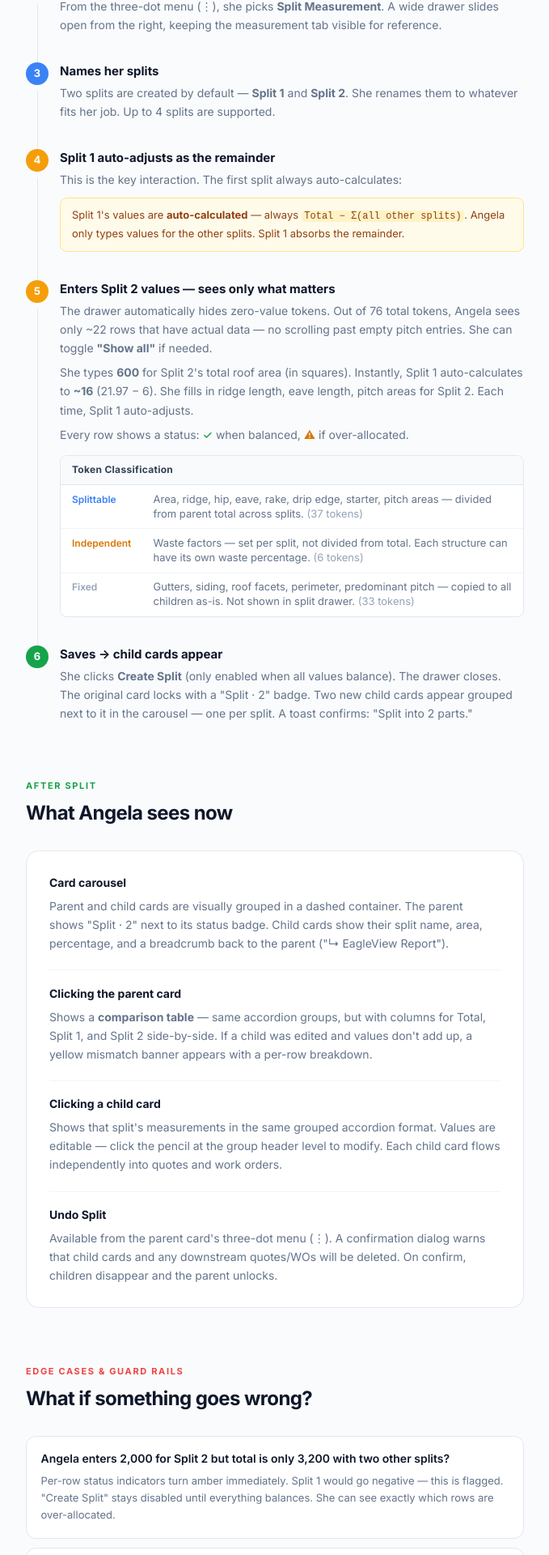
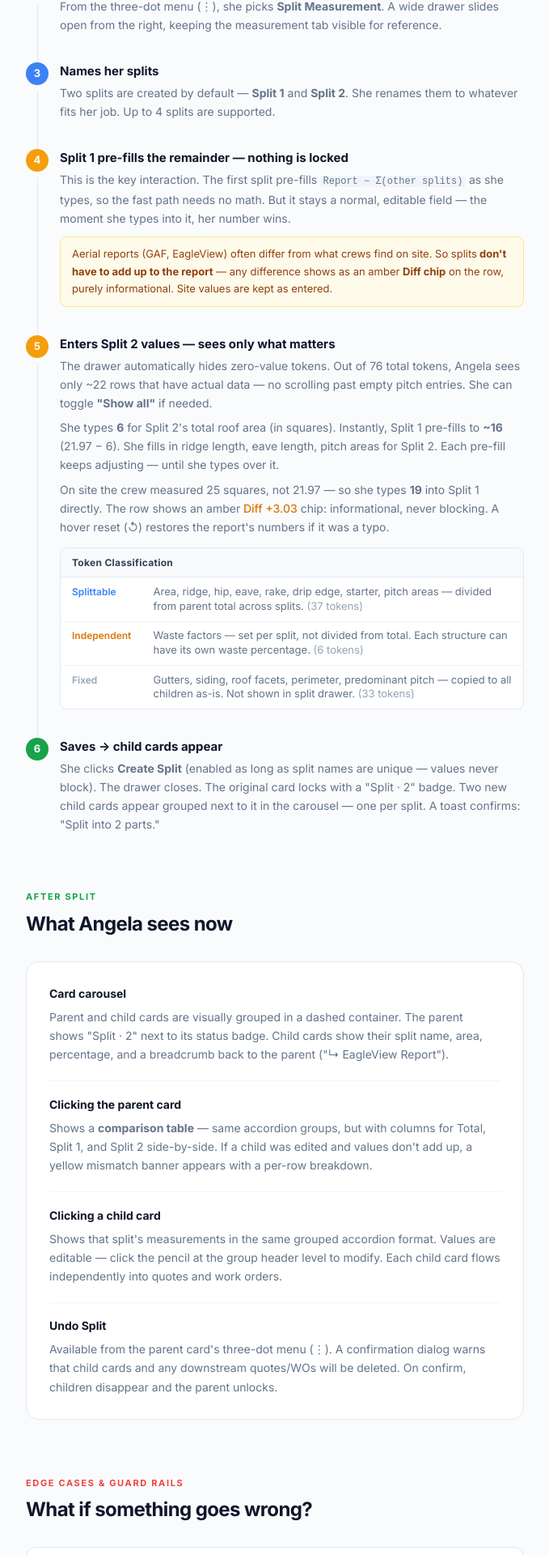
Before and after one commit to bharathzuper/zuper-measurement-split, a Next.js app: page / in a window 1280 px wide. Shown: the part 1076-2996 px from the top of the page at 81% size, without its empty margins (300-979 px from the left). Built offline with nearby package versions, Linux system fonts and the light colour scheme.

Commit message:
docs: update walkthrough and edge cases for diff-based split logic

```diff
--- a/src/app/page.tsx
+++ b/src/app/page.tsx
@@ -26,17 +26,6 @@ function StepNumber({ n, color = '#3b82f6' }: { n: number; color?: string }) {
 		<span className="flex-shrink-0 w-8 h-8 rounded-full flex items-center justify-center text-[13px] font-bold text-white tabular-nums" style={{ backgroundColor: color }}>
 			{n}
 		</span>
-	);
-}
-
-function Arrow() {
-	return (
-		<div className="flex flex-col items-center py-1">
-			<div className="w-px h-5 bg-[#cbd5e1]" />
-			<svg width="16" height="16" viewBox="0 0 24 24" fill="none" stroke="#94a3b8" strokeWidth="2" strokeLinecap="round" strokeLinejoin="round">
-				<path d="M12 5v14M5 12l7 7 7-7" />
-			</svg>
-		</div>
 	);
 }
 
@@ -165,13 +154,15 @@ export default function LandingPage() {
 								<div className="w-px flex-1 bg-[#e2e8f0] mt-2" />
 							</div>
 							<div className="pb-10 flex-1 min-w-0">
-								<h3 className="text-[15px] font-bold text-[#0f172a] mb-1">Split 1 auto-adjusts as the remainder</h3>
+								<h3 className="text-[15px] font-bold text-[#0f172a] mb-1">Split 1 pre-fills the remainder — nothing is locked</h3>
 								<p className="text-[14px] text-[#64748b] leading-[1.65] mb-3">
-									This is the key interaction. The first split always auto-calculates:
+									This is the key interaction. The first split pre-fills <code className="bg-[#f1f5f9] px-1 rounded text-[12px]">Report − Σ(other splits)</code> as
+									she types, so the fast path needs no math. But it stays a normal, editable field — the moment she types into it, her number wins.
 								</p>
 								<div className="bg-[#fffbeb] border border-[#fde68a] rounded-lg px-4 py-3 text-[13px] text-[#92400e] leading-[1.65]">
-									Split 1&apos;s values are <strong>auto-calculated</strong> — always <code className="bg-[#fef3c7] px-1 rounded text-[12px]">Total − Σ(all other splits)</code>.
-									Angela only types values for the other splits. Split 1 absorbs the remainder.
+									Aerial reports (GAF, EagleView) often differ from what crews find on site. So splits
+									<strong> don&apos;t have to add up to the report</strong> — any difference shows as an amber <strong>Diff chip</strong> on
+									the row, purely informational. Site values are kept as entered.
 								</div>
 							</div>
 						</motion.div>
@@ -189,11 +180,12 @@ export default function LandingPage() {
 									She can toggle <strong>&quot;Show all&quot;</strong> if needed.
 								</p>
 								<p className="text-[14px] text-[#64748b] leading-[1.65] mt-2">
-									She types <strong>600</strong> for Split 2&apos;s total roof area (in squares). Instantly, Split 1 auto-calculates to <strong>~16</strong> (21.97 − 6).
-									She fills in ridge length, eave length, pitch areas for Split 2. Each time, Split 1 auto-adjusts.
+									She types <strong>6</strong> for Split 2&apos;s total roof area (in squares). Instantly, Split 1 pre-fills to <strong>~16</strong> (21.97 − 6).
+									She fills in ridge length, eave length, pitch areas for Split 2. Each pre-fill keeps adjusting — until she types over it.
 								</p>
 								<p className="text-[14px] text-[#64748b] leading-[1.65] mt-2">
-									Every row shows a status: <span className="text-[#16a34a] font-medium">✓</span> when balanced, <span className="text-[#d97706] font-medium">⚠</span> if over-allocated.
+									On site the crew measured 25 squares, not 21.97 — so she types <strong>19</strong> into Split 1 directly. The row shows an amber
+									<span className="text-[#d97706] font-medium"> Diff +3.03</span> chip: informational, never blocking. A hover reset (↺) restores the report&apos;s numbers if it was a typo.
 								</p>
 
 								<div className="mt-4 bg-white border border-[#e2e8f0] rounded-lg overflow-hidden">
@@ -232,7 +224,7 @@ export default function LandingPage() {
 							<div className="flex-1 min-w-0">
 								<h3 className="text-[15px] font-bold text-[#0f172a] mb-1">Saves → child cards appear</h3>
 								<p className="text-[14px] text-[#64748b] leading-[1.65]">
-									She clicks <strong>Create Split</strong> (only enabled when all values balance).
+									She clicks <strong>Create Split</strong> (enabled as long as split names are unique — values never block).
 									The drawer closes. The original card locks with a &quot;Split · 2&quot; badge.
 									Two new child cards appear grouped next to it in the carousel — one per split.
 									A toast confirms: &quot;Split into 2 parts.&quot;
@@ -304,7 +296,7 @@ export default function LandingPage() {
 						{[
 							{
 								q: 'Angela enters 2,000 for Split 2 but total is only 3,200 with two other splits?',
-								a: 'Per-row status indicators turn amber immediately. Split 1 would go negative — this is flagged. "Create Split" stays disabled until everything balances. She can see exactly which rows are over-allocated.',
+								a: 'Nothing blocks. Split 1\'s pre-fill floors at 0 and the row shows an amber Diff chip with the overage. If the site genuinely has more material than the report, she keeps her numbers — if it was a typo, the hover reset (↺) restores the report\'s values for that row.',
 							},
 							{
 								q: 'She saves the split, then realizes Split 2 should be 900 not 800. Can she edit?',
```
